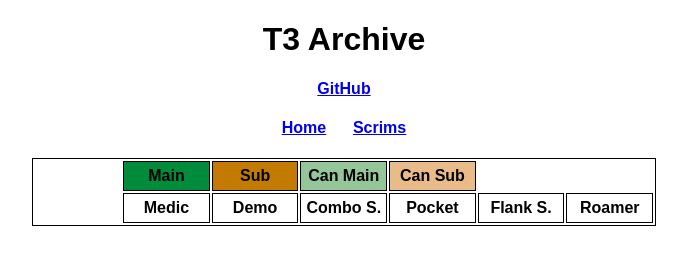
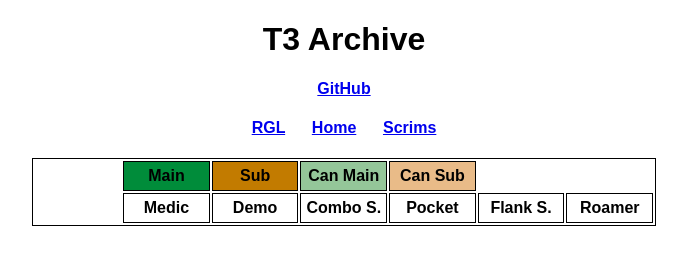
Before and after one commit to g3ner1c/T3-Archive, a plain HTML site: page roster/roster.html in a window 1280 px wide. Shown: the whole page, without its empty margins (296-983 px from the left). Drawn offline with Linux system fonts and the light colour scheme.

Commit message:
Updated README and added RGL

```diff
--- a/roster/roster.html
+++ b/roster/roster.html
@@ -17,6 +17,8 @@
 
         <h4>
 
+            <a href="https://rgl.gg/Public/Team.aspx?t=9886" target="_blank">RGL</a>
+            &nbsp;&nbsp;&nbsp;&nbsp;
             <a href="../index.html">Home</a>
             &nbsp;&nbsp;&nbsp;&nbsp;
             <a href="../scrims/scrims.html">Scrims</a>
```
Also changed, not shown: index.html (+2 -0 lines), scrims/scrims.html (+2 -0 lines), 1 other file.
